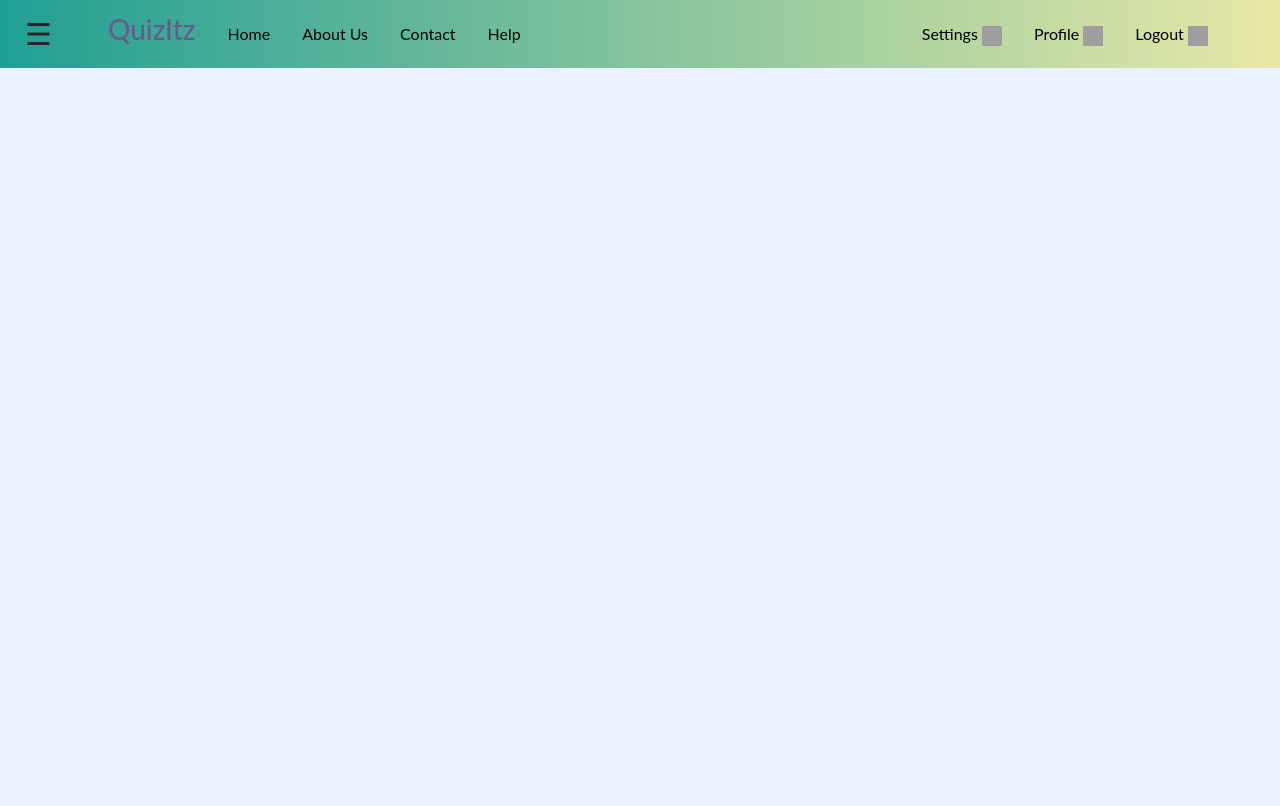
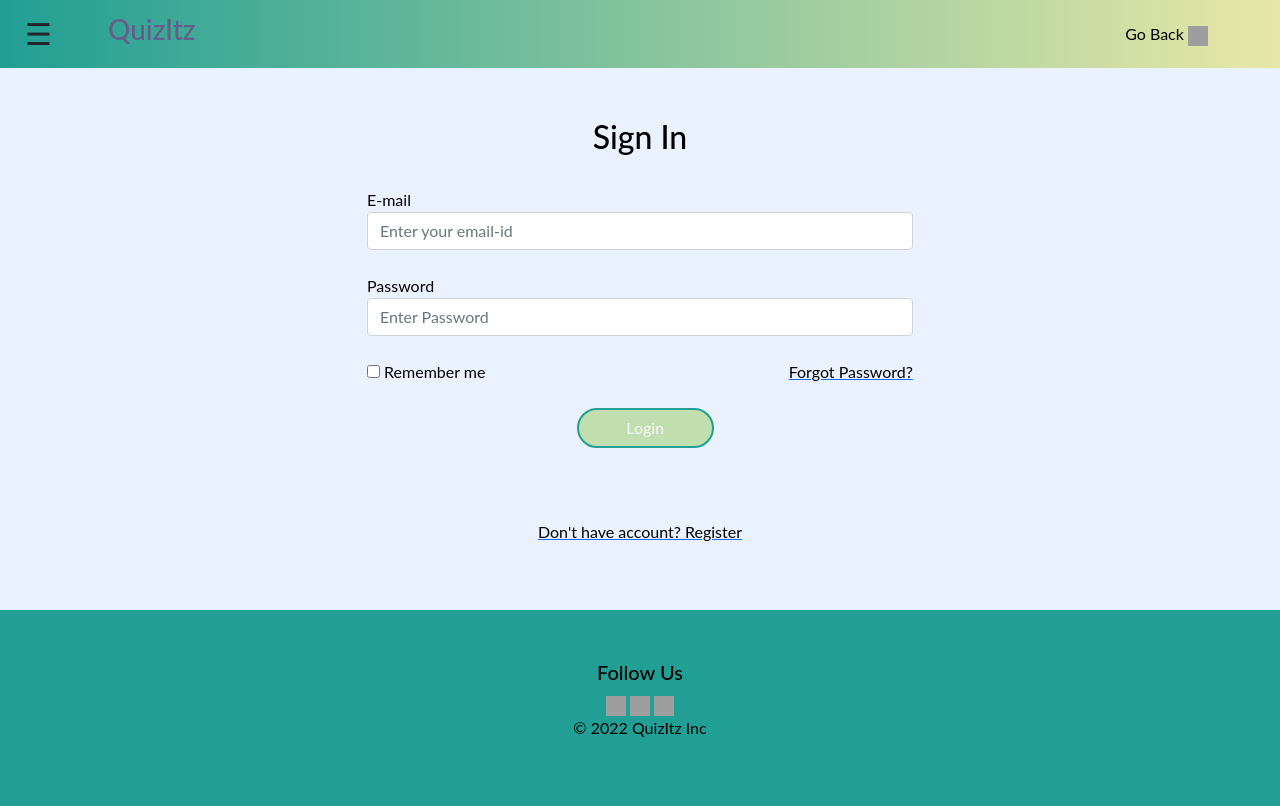
Before and after one commit to Aashita-Goyal/MyQuizItzWebsite, a PHP site: page /login.html in a window 1280 px wide. Before the commit the page ends 68 px from the top, so only its background shows below. Run offline with PHP 8.4, Linux system fonts and the light colour scheme; grey boxes are pictures that could not be loaded.

Commit message:
loginPageAlmost

```diff
--- a/CSS/style1.css
+++ b/CSS/style1.css
@@ -15,6 +15,10 @@ body{
     color: #fff;
     padding-top: 100px;
     padding-bottom: 100px;
+}
+
+.navbar{
+  width: 100%;
 }
 
 .nav a /* for element in class */
@@ -79,3 +83,30 @@ body {
     .sidenav {padding-top: 15px;}
     .sidenav a {font-size: 18px;}
   }
+
+
+  .main1
+{
+   /* background-image: url("https://media.istockphoto.com/photos/modern-brick-wall-3d-rendering-picture-id1140265911?k=20&m=1140265911&s=170667a&w=0&h=EixAdYsUU9EfjZYkIi2nE5EpXUGfDJrBZlFPyrKSM0A=");*/
+    padding-top: 50px;
+    padding-bottom: 50px;
+}
+
+.btn{
+  background-color: #C1DEAE;
+  border-radius: 50px;
+  border-color: #219F94;
+  border-width: 2px;
+  margin-left: 210px;
+}
+
+.link{
+  color: black;
+  text-decoration: none;
+  text-decoration-style: none;
+
+}
+
+footer{
+  /*width: 1250px;*/
+}
--- a/login.html
+++ b/login.html
@@ -17,10 +17,7 @@
         <div class = "padLogo"></div>
             <div id="mySidenav" class="sidenav">
                 <a href="javascript:void(0)" class="closebtn" onclick="closeNav()">&times;</a>
-                <a href="#">About</a>
-                <a href="#">Services</a>
-                <a href="#">Clients</a>
-                <a href="#">Contact</a>
+                <a href="#">Go Back</a>
               </div>
 
 
@@ -41,8 +38,84 @@
         <a class="navbar-brand" href="">
           <h3 class="logo" style="color: #655d8a">QuizItz</h3>
         </a>
-        <ul class="nav me-auto mb-2 mb-lg-0">
+        <ul class="nav justify-content-end">
+
           <li class="nav-item">
+            <a class="nav-link"
+               href=""
+              >Go Back
+              <img
+                src="https://img.icons8.com/ios/100/000000/shutdown--v1.png"
+                class="icons"
+            /></a>
+          </li>
+        </ul>
+      </div>
+    </div>
+    </nav>
+
+
+    <div class="container-fluid main1"  style="color: black;">
+        <div class="container">
+            <div class="row">
+                <div class="col-3">
+                </div>
+                <div class="col-6">
+                    <h2 style="text-align: center;" text="white">Sign In</h2>
+                    <br>
+                    <label>E-mail</label>
+                    <input type="text" name="youremail" placeholder="Enter your email-id"class="form-control"/>
+                    <br>
+                    <label>Password</label>
+                    <input type="password" name="password" placeholder="Enter Password" class="form-control"/>
+                    <br>
+                    <input type="checkbox" name="cb" value="rm" /> <label>Remember me</label>
+                    <a href="" style="float:right;">
+                        <p class = "link" style="text-align: end; text-decoration: none;">Forgot Password?</p>
+                    </a>
+                    <br>
+                    <br>
+                    <input type="button"
+                    class="btn btn-outline-light"
+                    value="Login" class="form-control"
+                    style="width: 25%;">
+                    <br>
+
+                    <br>
+                    <br>
+                    <br>
+                    <a href="Register.html">
+                        <p class = "link" style="text-align: center;">Don't have account? Register</p>
+                    </a>
+                </div>
+                <div class="col-3">
+            </div>
+        </div>
+    </div>
+    </div>
+
+    <footer>
+          <div class="container-fluid" style="text-align: center; background-color: #219F94; color: rgb(0, 0, 0); padding-top: 50px; padding-bottom: 50px;">
+              <h5>Follow Us</h5>
+              <a href=""><img src="https://img.icons8.com/ios-glyphs/60/000000/facebook-new.png" class="icons"/></a>
+              <a href=""><img src="https://img.icons8.com/ios-glyphs/50/000000/instagram-new.png" class="icons"/></a>
+              <a href=""><img src="https://img.icons8.com/ios-glyphs/30/000000/twitter--v1.png" class="icons"/></a>
+              <br>
+              <p>© 2022 QuizItz Inc</p>
+          </div>
+      </footer>
+</body>
+</html>
+
+
+
+
+
+
+
+
+
+<!--<li class="nav-item">
             <a class="nav-link" href="home.html">Home</a>
           </li>
           <li class="nav-item">
@@ -71,18 +144,4 @@
                 src="https://img.icons8.com/glyph-neue/64/000000/lifecycle.png"
                 class="icons"
             /></a>
-          </li>
-          <li class="nav-item">
-            <a class="nav-link" href=""
-              >Logout
-              <img
-                src="https://img.icons8.com/ios/100/000000/shutdown--v1.png"
-                class="icons"
-            /></a>
-          </li>
-        </ul>
-      </div>
-    </div>
-    </nav>
-</body>
-</html>
+          </li>-->
```
Also changed, not shown: home.html (+10 -0 lines), workFlow.txt (+8 -1 lines).
